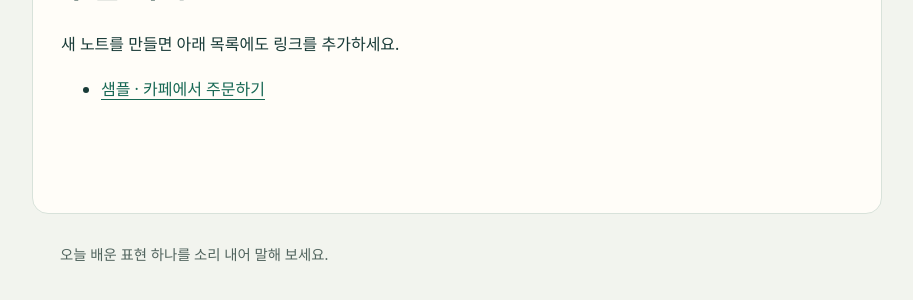
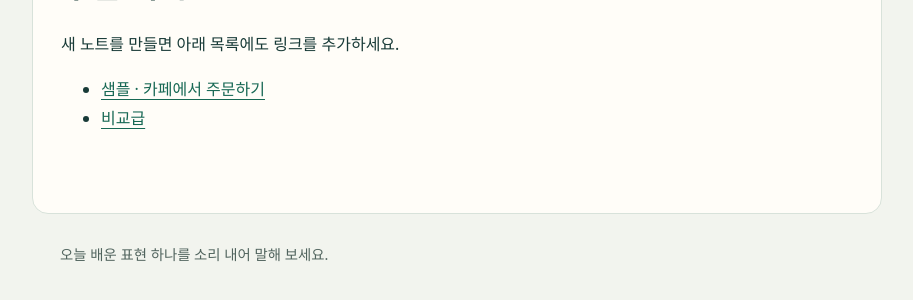
Before and after one commit to celurian2-dev/201016English_speaking_study, a Jekyll site: the page built from docs/lessons/index.md, in a window 1280 px wide. Shown: the part 308-608 px from the top of the page, without its empty margins (183-1096 px from the left). Built offline with Jekyll 4.4.1, drawn with Linux system fonts in a browser that asks for light colours.

Commit message:
Update index.md

```diff
--- a/docs/lessons/index.md
+++ b/docs/lessons/index.md
@@ -6,3 +6,4 @@ title: "수업 기록"
 새 노트를 만들면 아래 목록에도 링크를 추가하세요.
 
 - [샘플 · 카페에서 주문하기]({{ '/lessons/sample-cafe.html' | relative_url }})
+- [비교급]({{ '/lessons/2026-10-26-comparatives.html' | relative_url }})
```
